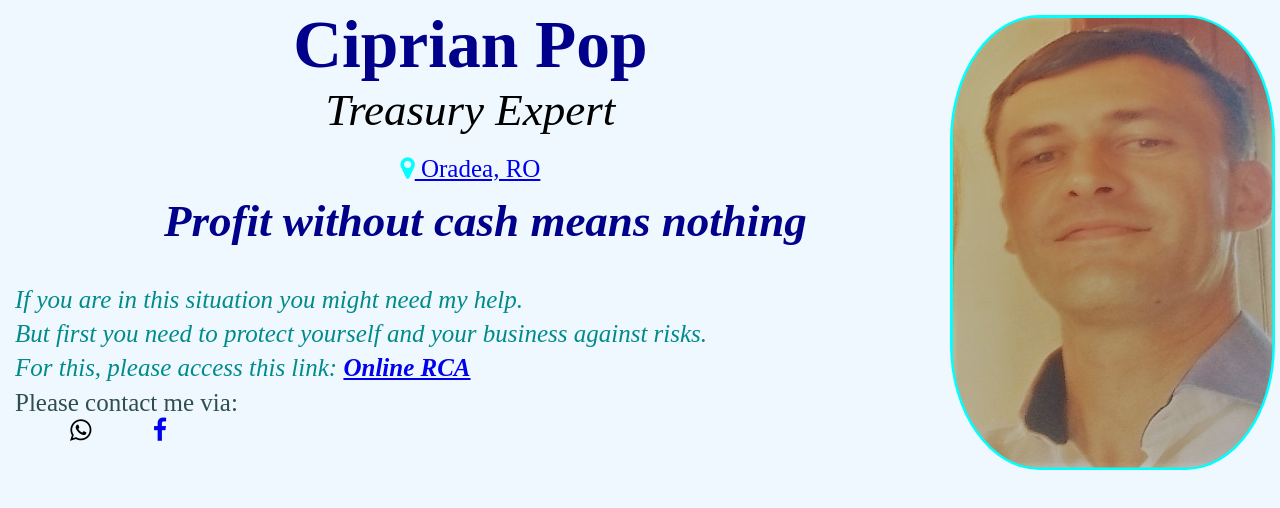
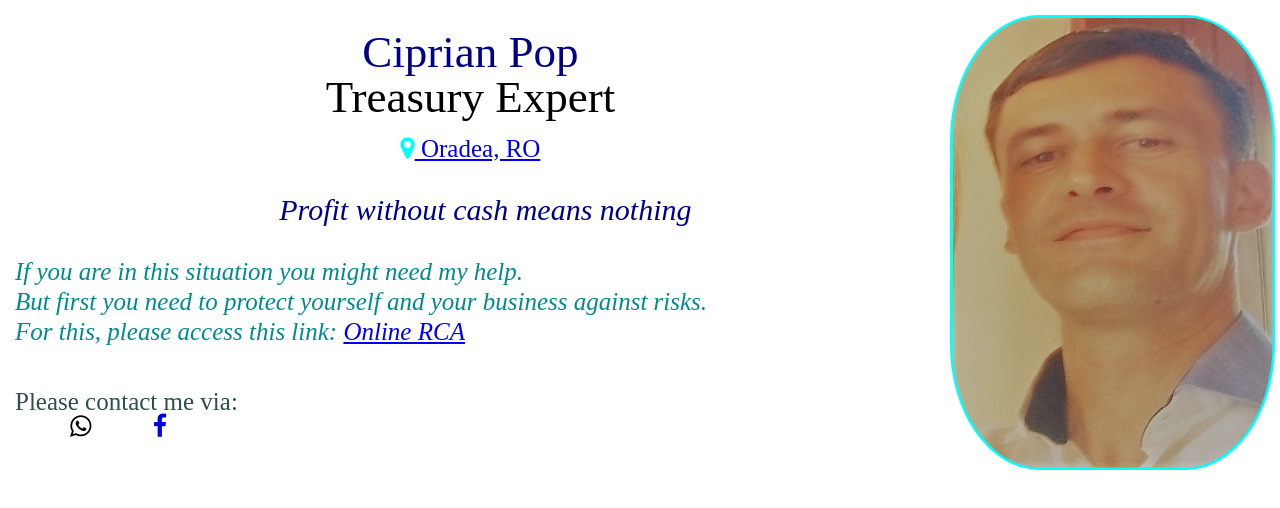
Before and after one commit to pcipri/About, a plain HTML site: page index.html in a window 1280 px wide. Drawn offline with Linux system fonts and the light colour scheme.

Commit message:
Update about me.css

```diff
--- a/about me.css
+++ b/about me.css
@@ -1,8 +1,53 @@
 /*resetare css*/
-*{
-  margin:0;
-  padding:0;
-  font-size: 100;
+html, body, div, span, applet, object, iframe,
+h1, h2, h3, h4, h5, h6, p, blockquote, pre,
+a, abbr, acronym, address, big, cite, code,
+del, dfn, em, img, ins, kbd, q, s, samp,
+small, strike, strong, sub, sup, tt, var,
+b, u, i, center,
+dl, dt, dd, ol, ul, li,
+fieldset, form, label, legend,
+table, caption, tbody, tfoot, thead, tr, th, td,
+article, aside, canvas, details, embed,
+figure, figcaption, footer, header, hgroup,
+menu, nav, output, ruby, section, summary,
+time, mark, audio, video {
+    margin: 0;
+    padding: 0;
+    border: 0;
+    font-size: 100%;
+    font: inherit;
+    vertical-align: baseline;
+}
+
+/* HTML5 display-role reset for older browsers */
+article, aside, details, figcaption, figure,
+footer, header, hgroup, menu, nav, section {
+    display: block;
+}
+
+body {
+    line-height: 1;
+}
+
+ol, ul {
+    list-style: none;
+}
+
+blockquote, q {
+    quotes: none;
+}
+
+blockquote:before, blockquote:after,
+q:before, q:after {
+    content: '';
+    content: none;
+}
+
+table {
+    border-collapse: collapse;
+    border-spacing: 0;
+}
 }
 body {
   width: auto;
```
